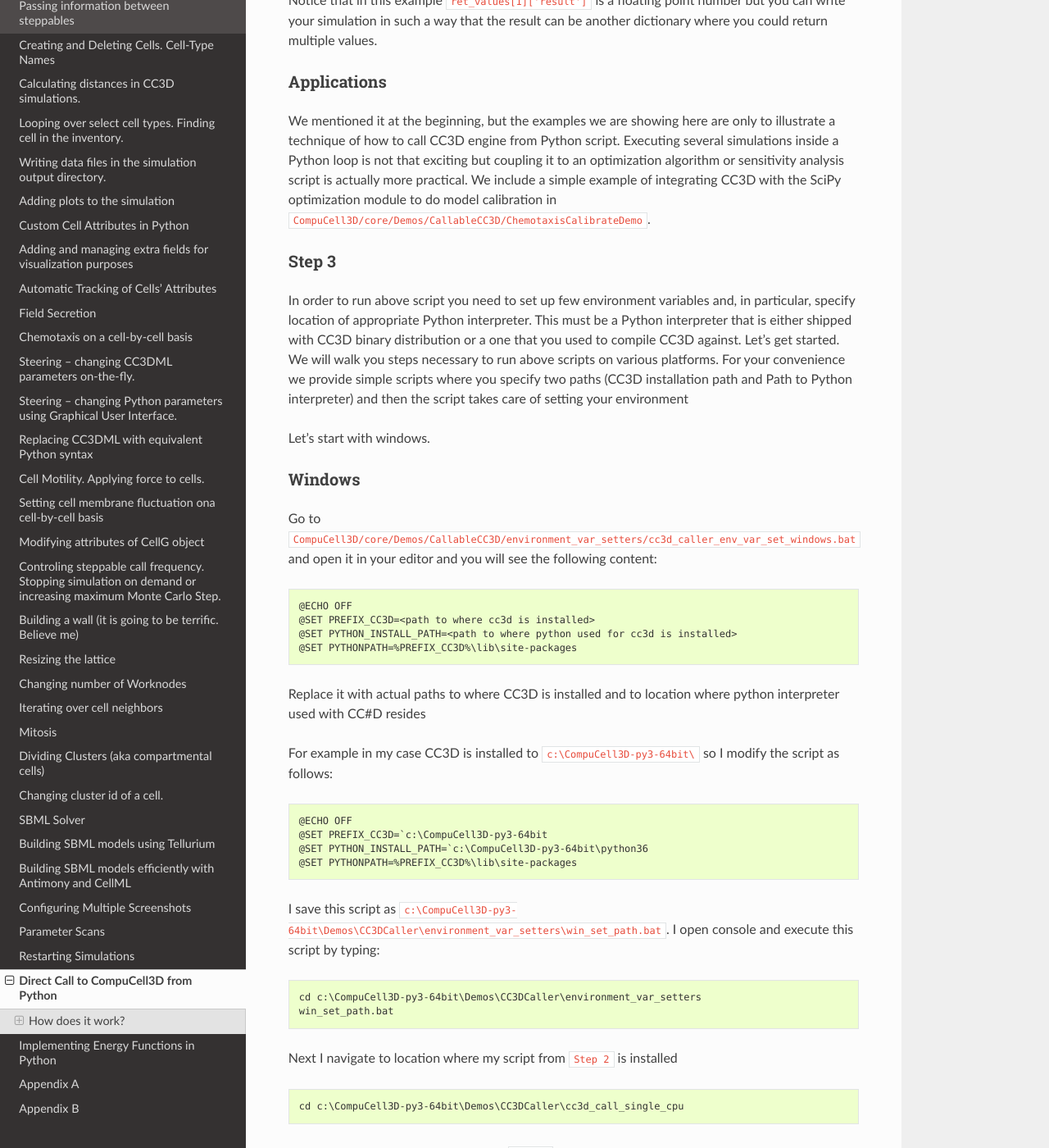
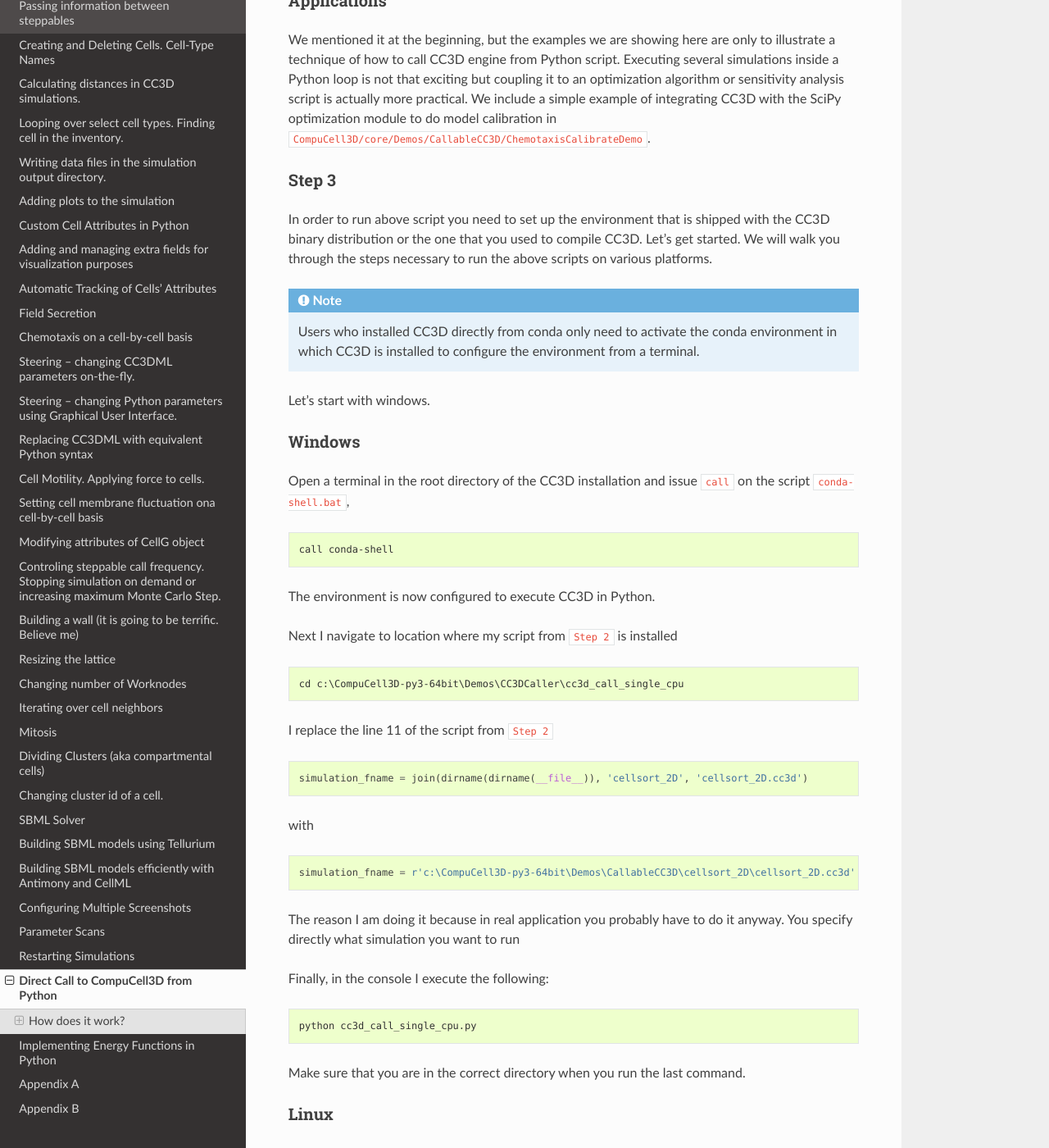
Before and after one commit to CompuCell3D/PythonScriptingManual, a Sphinx documentation site: the page built from docs/calling_cc3d_directly_from_python.rst, in a window 1280 px wide and 1400 px high, scrolled down 3253 px. Shown: the whole window at 82% size. Built offline with Sphinx 7.4.7 and the Read the Docs theme 2.0.0, drawn with Linux system fonts in a browser that asks for light colours; some of the changed text lies outside the part shown.

Commit message:
Updates for additions to steppable interface

```diff
--- a/docs/calling_cc3d_directly_from_python.rst
+++ b/docs/calling_cc3d_directly_from_python.rst
@@ -26,7 +26,6 @@
 .. code-block:: python
 
     from cc3d.core.PySteppables import *
-    from cc3d import CompuCellSetup
     from random import random
 
 
@@ -35,24 +34,21 @@
             SteppableBasePy.__init__(self, frequency)
 
         def start(self):
-            pg = CompuCellSetup.persistent_globals
-            input_val = pg.input_object
+            input_val = self.external_input
 
         def step(self, mcs):
             if mcs == 100:
-                pg = CompuCellSetup.persistent_globals
-                pg.return_object = 200.0 + random()
+                self.external_output = 200.0 + random()
 
 
 This is a "regular" steppable. There are two new parts of interest. The first new part is where we retrieve a value
-from ``CompuCellSetup.persistent_globals.input_object``. This variable is set in Python *before* CC3D is called and is
+from ``external_input``. The value of this property is set in Python *before* CC3D is called and is
 passed to CC3D during instantiation of a simulation through a Python function. The second new part is the line where we
-modify ``CompuCellSetup.persistent_globals.return_object``. This variable that will persist even after simulation is
+modify ``external_output``. This property that will persist even after simulation is
 finished is the way we set what is returned by our simulation. Here, our return value is set to be a sum of number
 ``200.0`` and a random number between 0 and 1. This return value can be set at any point in the simulation. In
 particular it often makes sense to set it in the ``finish`` function, but for illustration purposes we set it in
-``step`` function. When accessing persistent_globals object , do not forget to include necessary import:
-``from cc3d import CompuCellSetup``.
+``step`` function.
 
 Step 2
 ~~~~~~
@@ -126,9 +122,9 @@
 In line 20 we create ``CC3DCaller`` object where we pass simulation name, screenshot output frequency, output directory
 for this specific simulation, input to the simulation and a tag (identifier) that is used to identify return results.
 In our case we use integer number ``i`` as an input and identifier but you can be more creative. In general,
-whatever is passed to the keyword argument ``sim_input`` is available to our steppables as
-``CompuCellSetup.persistent_globals.input_object``, and whatever we set
-``CompuCellSetup.persistent_globals.return_object`` to in our steppables will be returned. Finally in line 28 we
+whatever is passed to the keyword argument ``sim_input`` is available to our steppables as the property
+``external_input``, and whatever we set the steppable property
+``external_output`` to in our steppables will be returned. Finally in line 28 we
 execute simulation and get return value of the simulation and in line 29 is appended to ``ret_values``. Line 31 prints
 return values.
 
@@ -158,46 +154,27 @@
 Step 3
 ~~~~~~
 
-In order to run above script you need to set up few environment variables and, in particular, specify location of
-appropriate Python interpreter. This must be a Python interpreter that is either shipped with CC3D binary distribution
-or a one that you used to compile CC3D against. Let's get started. We will walk you steps necessary to run above scripts on
-various platforms. For your convenience we provide simple scripts where you specify two paths (CC3D installation path
-and Path to Python interpreter) and then the script takes care of setting your environment
+In order to run above script you need to set up the environment that is shipped with the CC3D binary distribution
+or the one that you used to compile CC3D. Let's get started. We will walk you through the steps necessary to run
+the above scripts on various platforms.
+
+.. note::
+
+    Users who installed CC3D directly from conda only need to activate the conda environment in which CC3D is installed
+    to configure the environment from a terminal.
 
 Let's start with windows.
 
 Windows
 ~~~~~~~
 
-Go to ``CompuCell3D/core/Demos/CallableCC3D/environment_var_setters/cc3d_caller_env_var_set_windows.bat`` and open it
-in your editor and you will see the following content:
+Open a terminal in the root directory of the CC3D installation and issue ``call`` on the script ``conda-shell.bat``,
 
 .. code-block:: console
 
-    @ECHO OFF
-    @SET PREFIX_CC3D=<path to where cc3d is installed>
-    @SET PYTHON_INSTALL_PATH=<path to where python used for cc3d is installed>
-    @SET PYTHONPATH=%PREFIX_CC3D%\lib\site-packages
+    call conda-shell
 
-Replace it with actual paths to where CC3D is installed and to location where python interpreter used with CC#D resides
-
-For example in my case CC3D is installed to ``c:\CompuCell3D-py3-64bit\`` so I modify the script as follows:
-
-.. code-block:: console
-
-    @ECHO OFF
-    @SET PREFIX_CC3D=`c:\CompuCell3D-py3-64bit
-    @SET PYTHON_INSTALL_PATH=`c:\CompuCell3D-py3-64bit\python36
-    @SET PYTHONPATH=%PREFIX_CC3D%\lib\site-packages
-
-
-I save this script as ``c:\CompuCell3D-py3-64bit\Demos\CC3DCaller\environment_var_setters\win_set_path.bat``. I open
-console and execute this script by typing:
-
-.. code-block:: console
-
-    cd c:\CompuCell3D-py3-64bit\Demos\CC3DCaller\environment_var_setters
-    win_set_path.bat
+The environment is now configured to execute CC3D in Python.
 
 Next I navigate to location where my script from ``Step 2`` is installed
 
@@ -231,55 +208,12 @@
 Linux
 ~~~~~
 
-Running simulation on Linux is very similar to running on Windows. We start by modifying script
-``Demos/CallableCC3D/environment_var_setters/cc3d_caller_env_var_set_linux.sh``:
+Running simulation on Linux is very similar to running on Windows. We start by opening a terminal in the
+root directory of the CC3D installation and calling ``source`` on ``conda-shell.sh``,
 
 .. code-block:: bash
 
-    #!/bin/sh
-    current_directory=$(pwd)
-
-    # necessary to enforce standard convention for numeric values specification on non-English OS
-    export LC_NUMERIC="C.UTF-8"
-
-    # export PREFIX_CC3D=/home/m/411_auto
-    export PREFIX_CC3D=<path to where cc3d is installed>
-
-    # export PYTHON_INSTALL_PATH=/home/m/miniconda3/envs/cc3d_2021/bin
-    export PYTHON_INSTALL_PATH=<path to where python executable is. Make sure it is same python as used by cc3d>
-
-    ...
-
-and in the line that says ``export PREFIX_CC3D`` we specify where CC3D is installed in your linux system and in line
-with ``export PYTHON_INSTALL_PATH`` we specify path to where python interpreter used in CC3D is installed
-
-In my case I changed the script as follows and saved it under ``/home/m/411_auto/pathset.sh``
-
-.. code-block:: bash
-
-    #!/bin/sh
-    current_directory=$(pwd)
-
-    # necessary to enforce standard convention for numeric values specification on non-English OS
-    export LC_NUMERIC="C.UTF-8"
-
-    export PREFIX_CC3D=/home/m/411_auto
-    export PYTHON_INSTALL_PATH=/home/m/miniconda3/envs/cc3d_2021/bin
-
-    ...
-
-.. note::
-
-    My ``PYTHON_INSTALL_PATH`` points to Python installation folder that is outside CC3D installation folder. This is because I compiled CC3D on linux. If you do not compile but want to use Python that is bundled with the distribution you would type ``export PYTHON_INSTALL_PATH=$PREFIX_CC3D/Python37/bin``. Regardless of what your configuration is make sure that you are specifying here a path to the folder in which Python interpreter resides.
-
-Next, in the open console I execute path setting script :
-
-.. code-block:: console
-
-    source /home/m/411_auto/pathset.sh
-
-Note, it is essential to call ``source`` to ensure that the paths you set in the ``pathset.sh`` script will "carry over"
-to your open console. On windows we did not have to do it.
+    source conda-shell.sh
 
 Next, I go to  ``/home/m/411_auto/Demos/CC3DCaller\cc3d_call_single_cpu`` and execute the script from ``Step 2``.
 It is also useful to change line 11 of the script from
@@ -311,8 +245,6 @@
 ~~~
 
 To run script from ``Step 2`` you would follow described in the Linux section above. The only difference is that
-you will be using ``cc3d_caller_env_var_set_mac.command`` environment variable setter script instead of
-``cc3d_caller_env_var_set_mac.sh``. As before, all you need to set is the Path to Where CC3D is installed and path
-to the folder where Python interpreter resides. The remaining steps are analogous as those for linux i.e.
-modify environment setter script, run ``source cc3d_caller_env_var_set_mac.command`` to set environment variables
-and modify script from ``Step 2`` to include direct path to the simulation
+you will be using ``conda-shell.command`` environment variable setter script instead of
+``conda-shell.sh``. As before, all you need to run is ``source conda-shell.command`` to set up the environment
+and modify script from ``Step 2`` to include direct path to the simulation.
```
